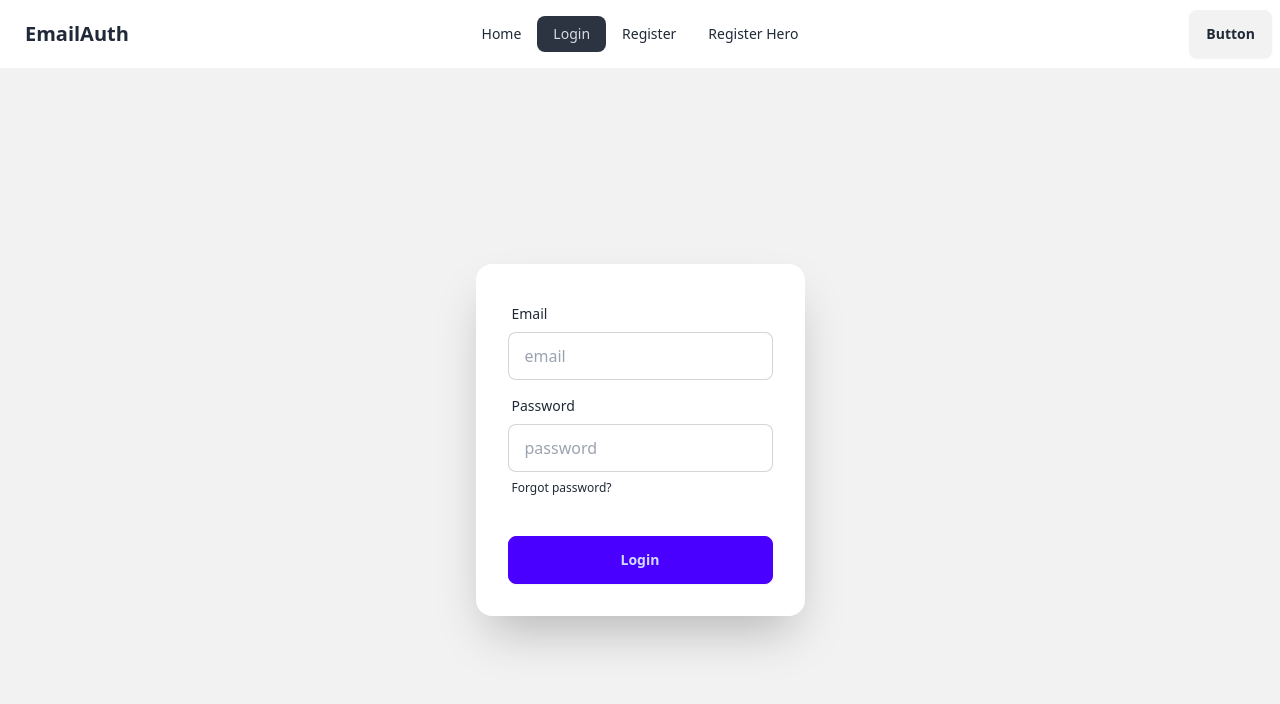
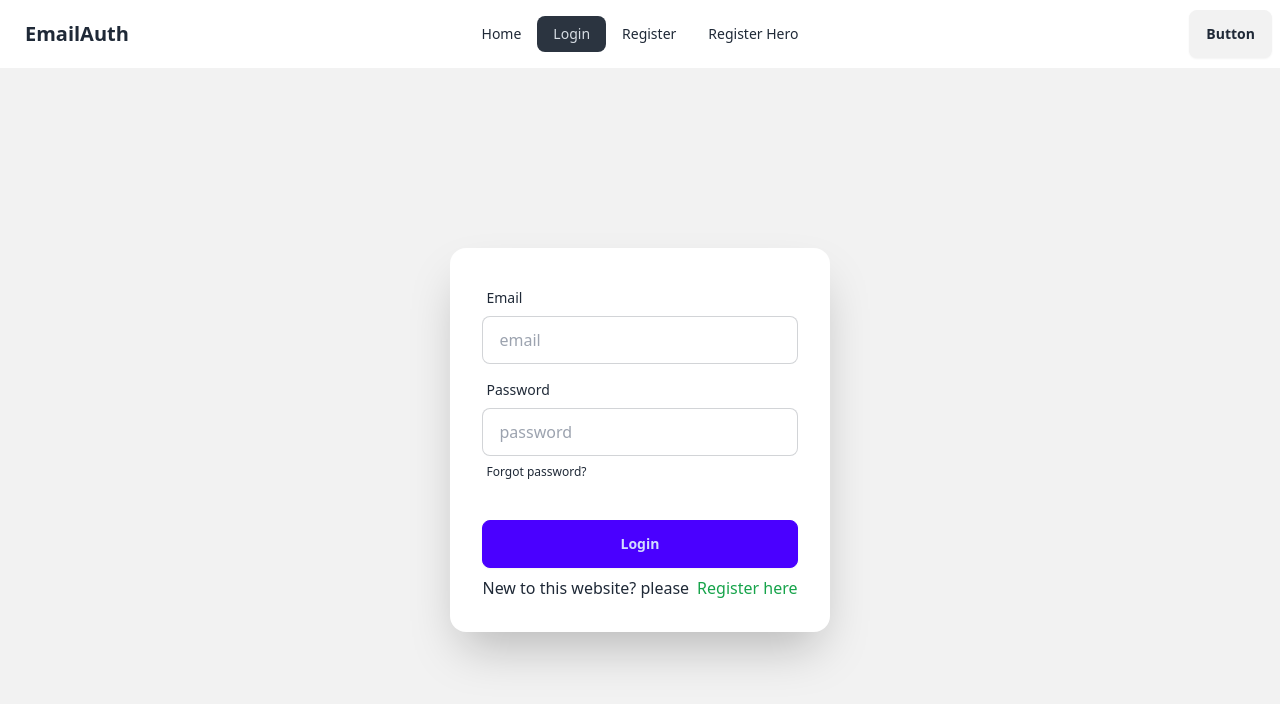
Before and after one commit to khubaibm039/email-password-athentication, a React (Vite) app: page /login in a window 1280 px wide. Shown: the top 704 px of the page. Built offline with nearby package versions, Linux system fonts and the light colour scheme.

Commit message:
Forget or Reset Passwor,Toggle Registration and login

```diff
--- a/src/Components/Login/Login.jsx
+++ b/src/Components/Login/Login.jsx
@@ -1,10 +1,15 @@
-import { signInWithEmailAndPassword } from "firebase/auth";
+import {
+    sendPasswordResetEmail,
+    signInWithEmailAndPassword,
+} from "firebase/auth";
 import auth from "../../Firebase/Firebase.config";
-import { useState } from "react";
+import { useRef, useState } from "react";
+import { Link } from "react-router-dom";
 
 const Login = () => {
     const [loginError, setLoginError] = useState("");
     const [success, setSuccess] = useState("");
+    const emailRef = useRef(null);
 
     const handleLogin = (e) => {
         e.preventDefault();
@@ -26,6 +31,27 @@ const Login = () => {
             });
     };
 
+    const handleForgetPassword = () => {
+        const email = emailRef.current.value;
+        if (!email) {
+            console.log("Please provide an email", emailRef.current.value);
+            return;
+        } else if (
+            !/^[a-zA-Z0-9._%+-]+@[a-zA-Z0-9.-]+\.[a-zA-Z]{2,}$/.test(email)
+        ) {
+            console.log("Please write a valid email");
+            return;
+        }
+        // send validation email
+        sendPasswordResetEmail(auth, email)
+            .then(() => {
+                console.log("please check your email");
+            })
+            .catch((error) => {
+                console.log(error.message);
+            });
+    };
+
     return (
         <div>
             <div className="hero min-h-screen bg-base-200">
@@ -39,6 +65,7 @@ const Login = () => {
                                 <input
                                     type="email"
                                     placeholder="email"
+                                    ref={emailRef}
                                     className="input input-bordered"
                                     name="email"
                                     required
@@ -57,6 +84,7 @@ const Login = () => {
                                 />
                                 <label className="label">
                                     <a
+                                        onClick={handleForgetPassword}
                                         href="#"
                                         className="label-text-alt link link-hover"
                                     >
@@ -69,6 +97,15 @@ const Login = () => {
                                     Login
                                 </button>
                             </div>
+                            <p>
+                                New to this website? please
+                                <Link
+                                    className="text-green-600 ml-2"
+                                    to={"/register"}
+                                >
+                                    Register here
+                                </Link>
+                            </p>
                         </form>
                     </div>
                     <div className="my-5 text-center">
--- a/src/Components/Register/Register.jsx
+++ b/src/Components/Register/Register.jsx
@@ -2,6 +2,7 @@ import { createUserWithEmailAndPassword } from "firebase/auth";
 import auth from "../../Firebase/Firebase.config";
 import { useState } from "react";
 import { IoMdEyeOff, IoIosEye } from "react-icons/io";
+import { Link } from "react-router-dom";
 
 const Register = () => {
     const [registerError, setRegisterError] = useState("");
@@ -89,6 +90,12 @@ const Register = () => {
                         type="submit"
                         name="register"
                     />
+                    <p>
+                        Already have an account
+                        <Link className="text-green-600 ml-2" to={"/login"}>
+                            Login here
+                        </Link>
+                    </p>
                 </form>
                 {registerError && (
                     <p className="text-red-700">{registerError}</p>
```
